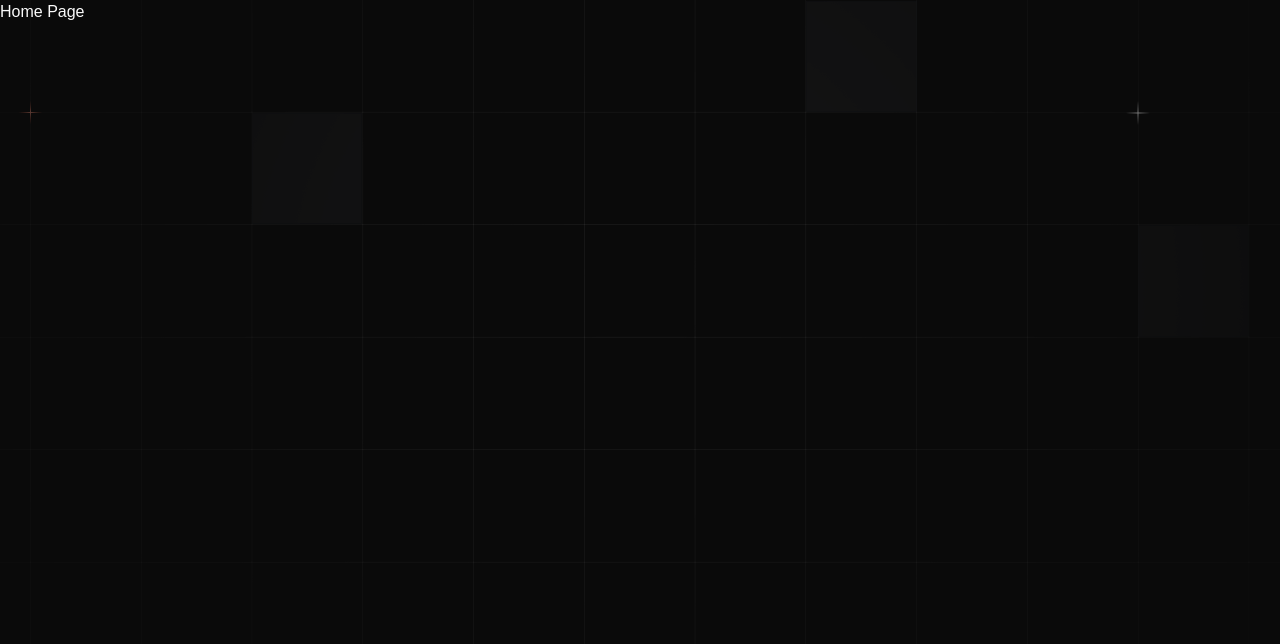
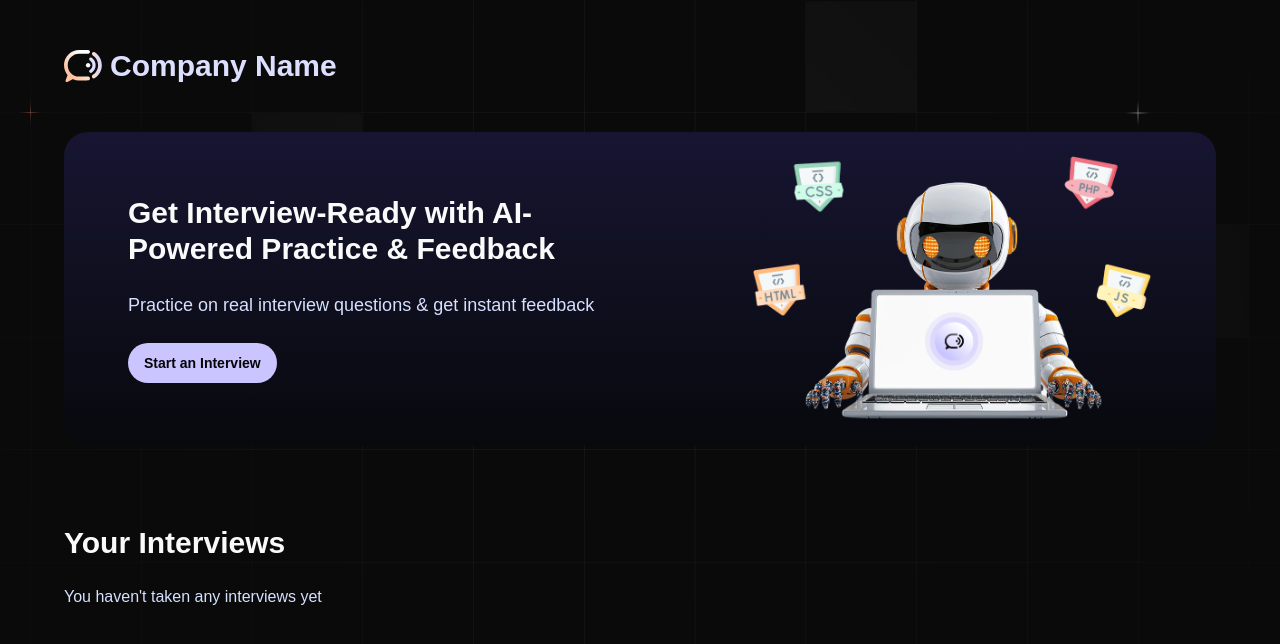
Before and after one commit to yakobd/Interview_Guide, a Next.js app: page / in a window 1280 px wide. Shown: the top 644 px of the page. Built offline with nearby package versions, Linux system fonts and the light colour scheme; a web font is replaced by a local one.

Commit message:
Navigation bar

```diff
--- a/app/(root)/layout.tsx
+++ b/app/(root)/layout.tsx
@@ -1,8 +1,21 @@
 import React, { ReactNode } from "react";
 import RootLayout from "../layout";
+import Link from "next/link";
+import Image from "next/image";
 
 const Rootlayout = ({ children }: { children: ReactNode }) => {
-  return <div>{children}</div>;
+  return (
+    <div className="root-layout">
+      {/* Navigation  */}
+      <nav>
+        <Link href="/" className="flex items-center gap-2">
+          <Image src="/logo.svg" alt="Logo" width={38} height={32} />
+          <h2 className="text-primary-100">Company Name</h2>
+        </Link>
+      </nav>
+      {children}
+    </div>
+  );
 };
 
-export default RootLayout;
+export default Rootlayout;
--- a/app/(root)/page.tsx
+++ b/app/(root)/page.tsx
@@ -1,7 +1,42 @@
+import { Button } from "@/components/ui/button";
+import Image from "next/image";
+import Link from "next/link";
 import React from "react";
 
 const page = () => {
-  return <div>Home Page</div>;
+  return (
+    <>
+      {/* Top header card  */}
+
+      <section className="card-cta">
+        <div className="flex flex-col gap-6 max-w-lg">
+          <h2>Get Interview-Ready with AI-Powered Practice & Feedback</h2>
+          <p className="text-lg">
+            {" "}
+            Practice on real interview questions & get instant feedback
+          </p>
+          <Button asChild className="btn-primary max-sm:w-full">
+            <Link href="/interview"> Start an Interview</Link>
+          </Button>
+        </div>
+        <Image
+          src="/robot.png"
+          alt="robot"
+          width={400}
+          height={400}
+          className="max-sm:hidden"
+        />
+      </section>
+
+      {/* Interview List Part  */}
+      <section className="flex flex-col gap-6 mt-8">
+        <h2>Your Interviews</h2>
+        <div className="interviews-section">
+          <p>You haven't taken any interviews yet</p>
+        </div>
+      </section>
+    </>
+  );
 };
 
 export default page;
```
